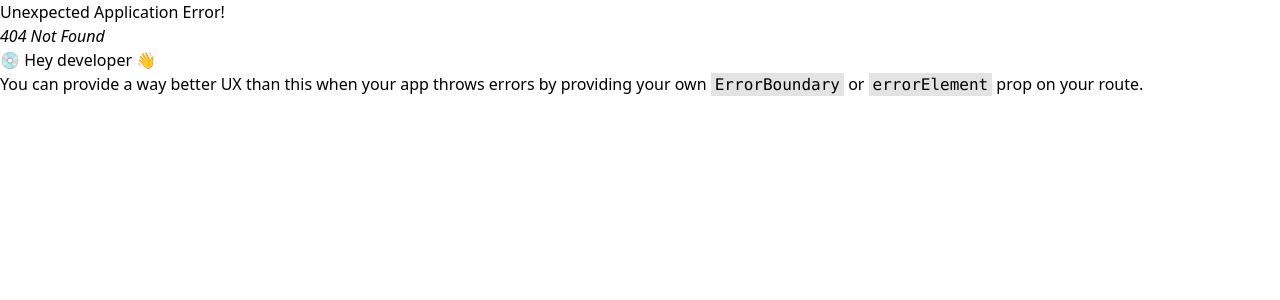
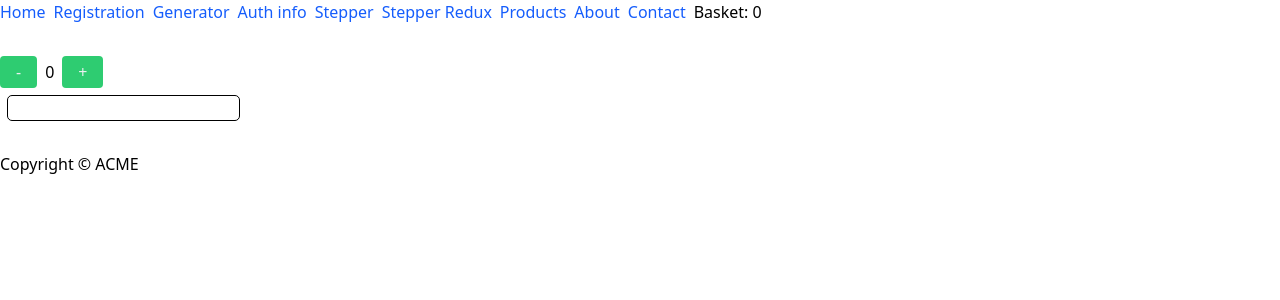
Before and after one commit to patrykomiotek/bosapp, a React (Vite) app: page /stepper-redux in a window 1280 px wide. Before the commit this address had no page. Shown: the top 300 px of the page. Built offline with nearby package versions, Linux system fonts and the light colour scheme.

Commit message:
feat: redux intro

```diff
--- a/package.json
+++ b/package.json
@@ -11,6 +11,7 @@
   },
   "dependencies": {
     "@hookform/resolvers": "^5.2.2",
+    "@reduxjs/toolkit": "^2.9.2",
     "@tailwindcss/vite": "^4.1.16",
     "@tanstack/react-query": "^5.90.5",
     "@tanstack/react-query-devtools": "^5.90.2",
@@ -18,6 +19,7 @@
     "react": "^19.1.1",
     "react-dom": "^19.1.1",
     "react-hook-form": "^7.65.0",
+    "react-redux": "^9.2.0",
     "react-router-dom": "^7.9.5",
     "react-toastify": "^11.0.5",
     "tailwindcss": "^4.1.16",
--- a/src/App.tsx
+++ b/src/App.tsx
@@ -2,10 +2,12 @@ import { QueryClientProvider, QueryClient } from "@tanstack/react-query";
 import { ReactQueryDevtools } from "@tanstack/react-query-devtools";
 import { RouterProvider } from "react-router-dom";
 import { ToastContainer } from "react-toastify";
+import { Provider } from "react-redux";
 
 import { ErrorBoundary } from "@/components/ErrorBoundary";
 import { routes } from "./routes";
 import { AuthProvider } from "./features/auth/components/AuthContext";
+import { store } from "./store";
 
 const client = new QueryClient();
 
@@ -13,10 +15,12 @@ function App() {
   return (
     <ErrorBoundary>
       <QueryClientProvider client={client}>
-        <AuthProvider>
-          <RouterProvider router={routes} />
-          <ToastContainer />
-        </AuthProvider>
+        <Provider store={store}>
+          <AuthProvider>
+            <RouterProvider router={routes} />
+            <ToastContainer />
+          </AuthProvider>
+        </Provider>
         <ReactQueryDevtools initialIsOpen={true} />
       </QueryClientProvider>
     </ErrorBoundary>
--- /dev/null
+++ b/src/features/counter/counterSlice.ts
@@ -0,0 +1,40 @@
+import { createSlice, type PayloadAction } from "@reduxjs/toolkit";
+import type { RootState } from "../../store";
+
+// Define a type for the slice state
+export interface CounterState {
+  value: number;
+}
+
+// Define the initial state using that type
+const initialState: CounterState = {
+  value: 0,
+};
+
+export const counterSlice = createSlice({
+  name: "counter",
+  // `createSlice` will infer the state type from the `initialState` argument
+  initialState,
+  reducers: {
+    increment: (state) => {
+      // type: 'counter/increment'
+      state.value += 1; // Immer.js
+    },
+    decrement: (state) => {
+      // type: 'counter/decrement'
+      state.value -= 1;
+    },
+    // Use the PayloadAction type to declare the contents of `action.payload`
+    incrementByAmount: (state, action: PayloadAction<number>) => {
+      // type: 'counter/incrementByAmount'
+      state.value += action.payload;
+    },
+  },
+});
+
+export const { increment, decrement, incrementByAmount } = counterSlice.actions;
+
+// Other code such as selectors can use the imported `RootState` type
+export const selectCount = (state: RootState) => state.counter.value;
+
+export const reducer = counterSlice.reducer;
--- a/src/routes.tsx
+++ b/src/routes.tsx
@@ -10,6 +10,7 @@ import { CreateProductPage } from "./features/products/pages/CreateProductPage";
 import { Generator } from "@/components/Generator";
 import { Stepper } from "@/components/Stepper";
 import { AuthInfo } from "./features/auth/components/AuthInfo";
+import { StepperRedux } from "@/components/StepperRedux";
 
 // dev: createBrowserRouter
 // prod: createMemoryRouter
@@ -50,6 +51,10 @@ export const routes = routerFunction([
       {
         path: "/stepper",
         element: <Stepper />,
+      },
+      {
+        path: "/stepper-redux",
+        element: <StepperRedux />,
       },
       {
         path: "/registration",
--- a/src/shared/components/Layout/Menu.tsx
+++ b/src/shared/components/Layout/Menu.tsx
@@ -31,6 +31,11 @@ export const Menu = () => {
           </NavLink>
         </li>
         <li>
+          <NavLink to="/stepper-redux" className="text-blue-600">
+            Stepper Redux
+          </NavLink>
+        </li>
+        <li>
           <NavLink to="/products" className="text-blue-600">
             Products
           </NavLink>
--- /dev/null
+++ b/src/shared/components/StepperRedux.tsx
@@ -0,0 +1,35 @@
+import { useSelector } from "react-redux";
+import type { KeyboardEventHandler } from "react";
+import {
+  increment,
+  decrement,
+  incrementByAmount,
+} from "@/features/counter/counterSlice";
+import { Button, Input, Text } from "@/ui";
+import { useAppDispatch } from "@/hooks/index";
+import type { RootState } from "../../store";
+
+export const StepperRedux = () => {
+  const count = useSelector((store: RootState) => store.counter.value);
+  const dispatch = useAppDispatch();
+
+  const handleKeyDown: KeyboardEventHandler<HTMLInputElement> = (event) => {
+    if (event.key === "Enter") {
+      console.log("handleKeyDown");
+      dispatch(incrementByAmount(parseInt(event.currentTarget.value)));
+    }
+  };
+
+  return (
+    <div className="space-y-2">
+      <div className="flex gap-2 items-center">
+        <Button onClick={() => dispatch(decrement())}>-</Button>
+        <Text>{count}</Text>
+        <Button onClick={() => dispatch(increment())}>+</Button>
+      </div>
+      <div>
+        <Input onKeyDown={handleKeyDown} type="number" />
+      </div>
+    </div>
+  );
+};
--- /dev/null
+++ b/src/shared/hooks/index.ts
@@ -0,0 +1,6 @@
+import { useDispatch, useSelector } from "react-redux";
+import type { AppDispatch, RootState } from "../../store";
+
+// Use throughout your app instead of plain `useDispatch` and `useSelector`
+export const useAppDispatch = useDispatch.withTypes<AppDispatch>();
+export const useAppSelector = useSelector.withTypes<RootState>();
--- /dev/null
+++ b/src/store.ts
@@ -0,0 +1,16 @@
+import { configureStore } from "@reduxjs/toolkit";
+import { reducer as counterReducer } from "@/features/counter/counterSlice";
+
+export const store = configureStore({
+  reducer: {
+    counter: counterReducer,
+    // comments: commentsReducer,
+    // users: usersReducer
+  },
+});
+
+// Infer the `RootState`,  `AppDispatch`, and `AppStore` types from the store itself
+export type RootState = ReturnType<typeof store.getState>;
+// Inferred type: {posts: PostsState, comments: CommentsState, users: UsersState}
+export type AppDispatch = typeof store.dispatch;
+export type AppStore = typeof store;
```
Also changed, not shown: 1 other file (tests, documents, lock files or other folders).
